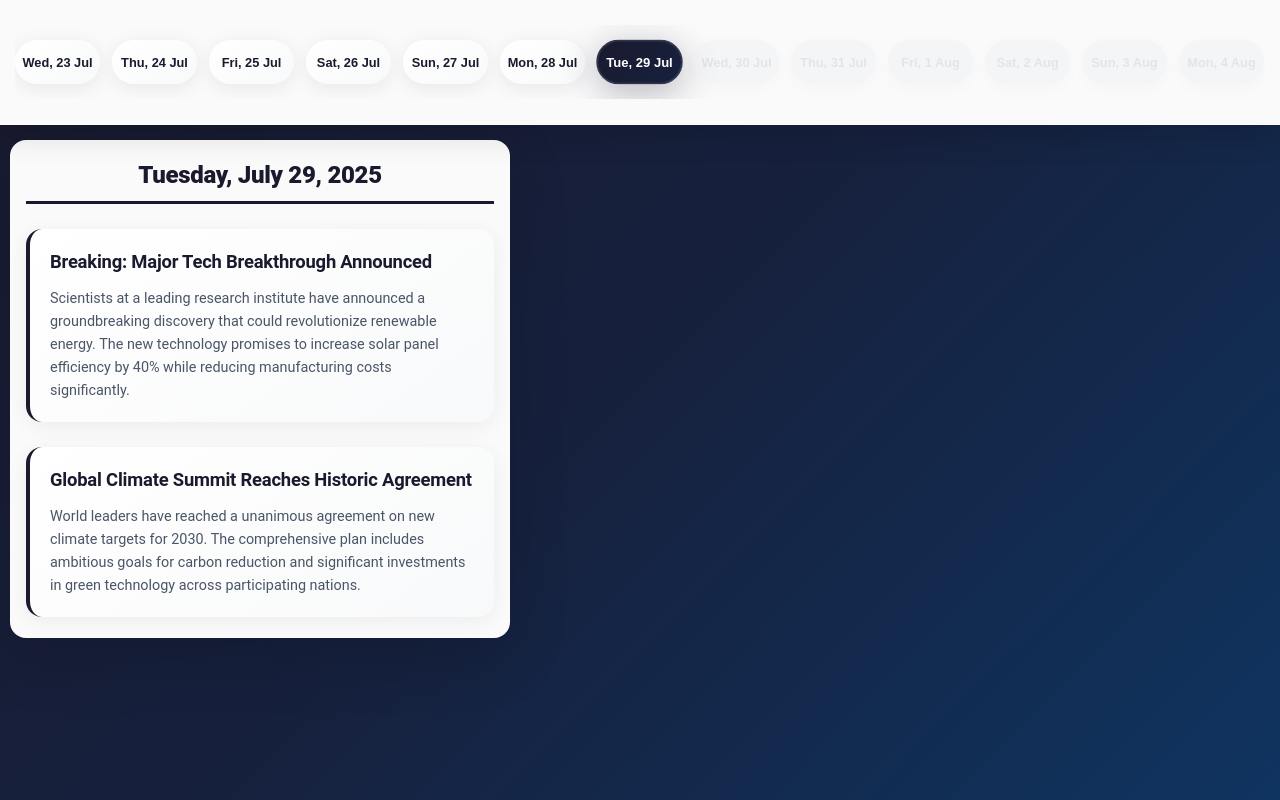
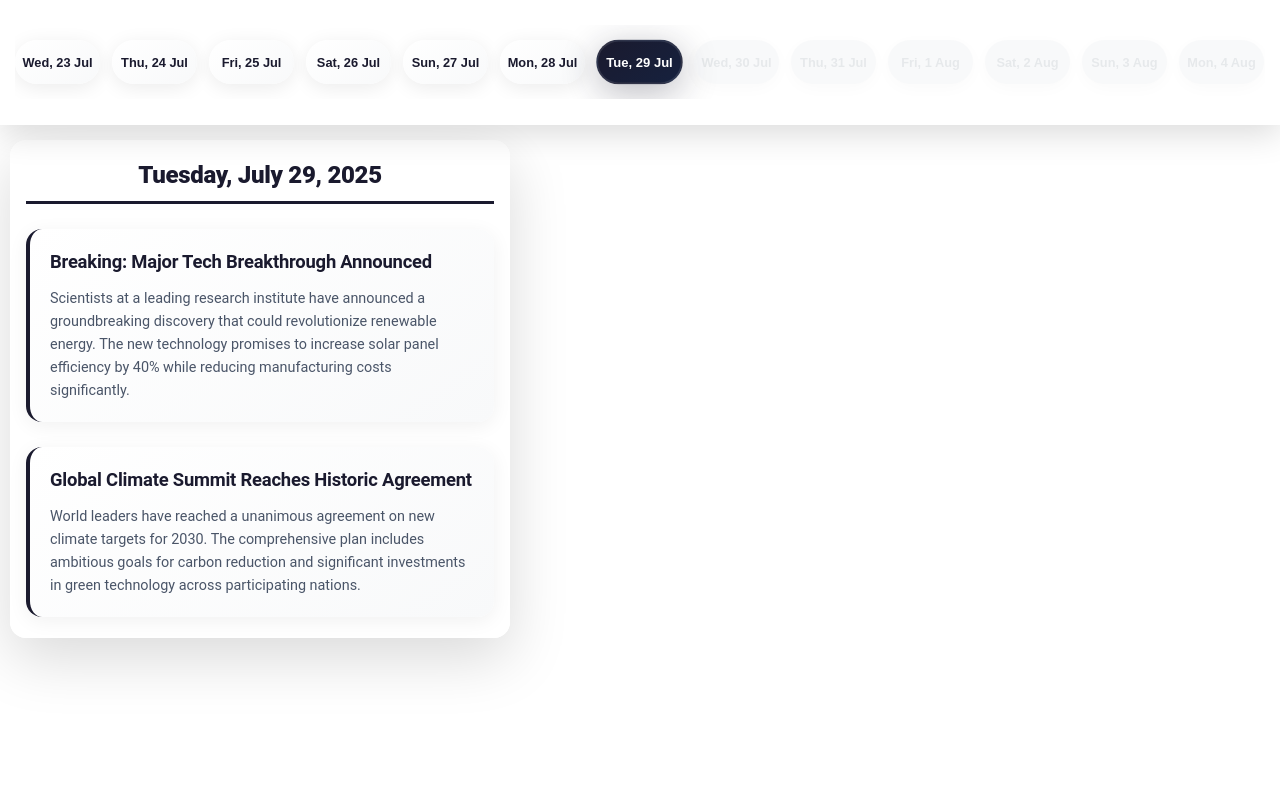
Before and after one commit to flnodisha/news, a plain HTML site: page index.html in a window 1280 px wide. Drawn offline with Linux system fonts and the light colour scheme.

Commit message:
Update index.html

```diff
--- a/index.html
+++ b/index.html
@@ -13,7 +13,8 @@
 
         body {
             font-family: 'Roboto', -apple-system, BlinkMacSystemFont, 'Segoe UI', sans-serif;
-            background: linear-gradient(135deg, #1a1a2e 0%, #16213e 50%, #0f3460 100%);
+            background: rgba(255, 255, 255, 0.98);
+            backdrop-filter: blur(20px);;
             min-height: 100vh;
             color: #333;
             margin: 0;
```
